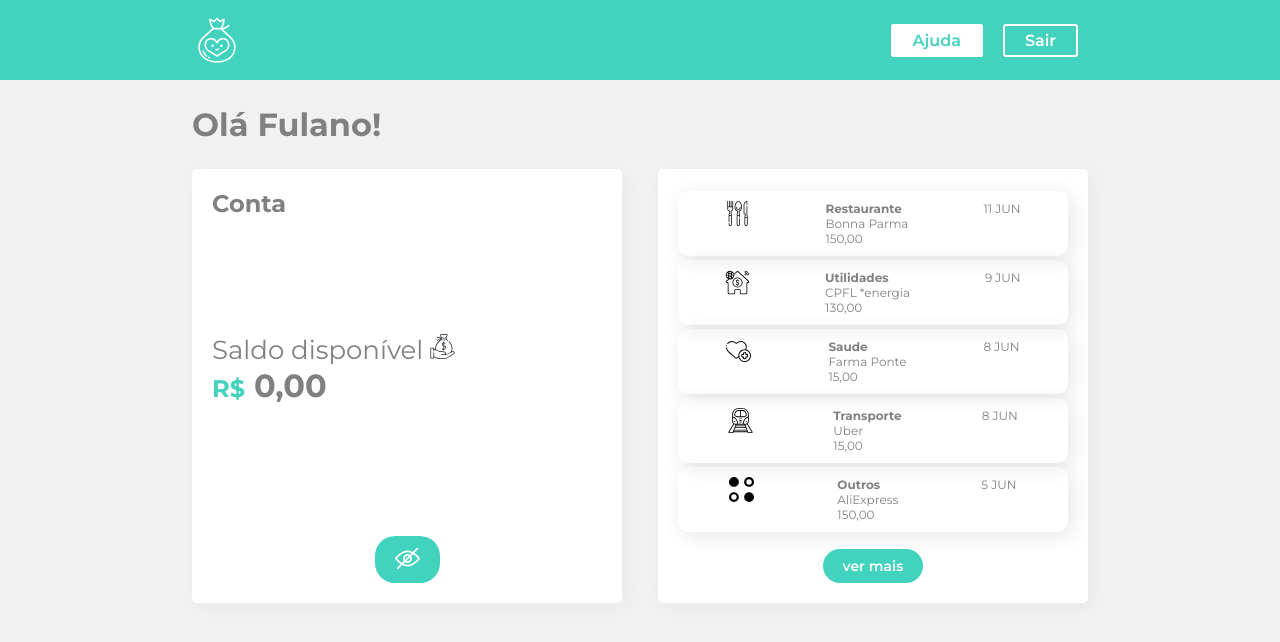
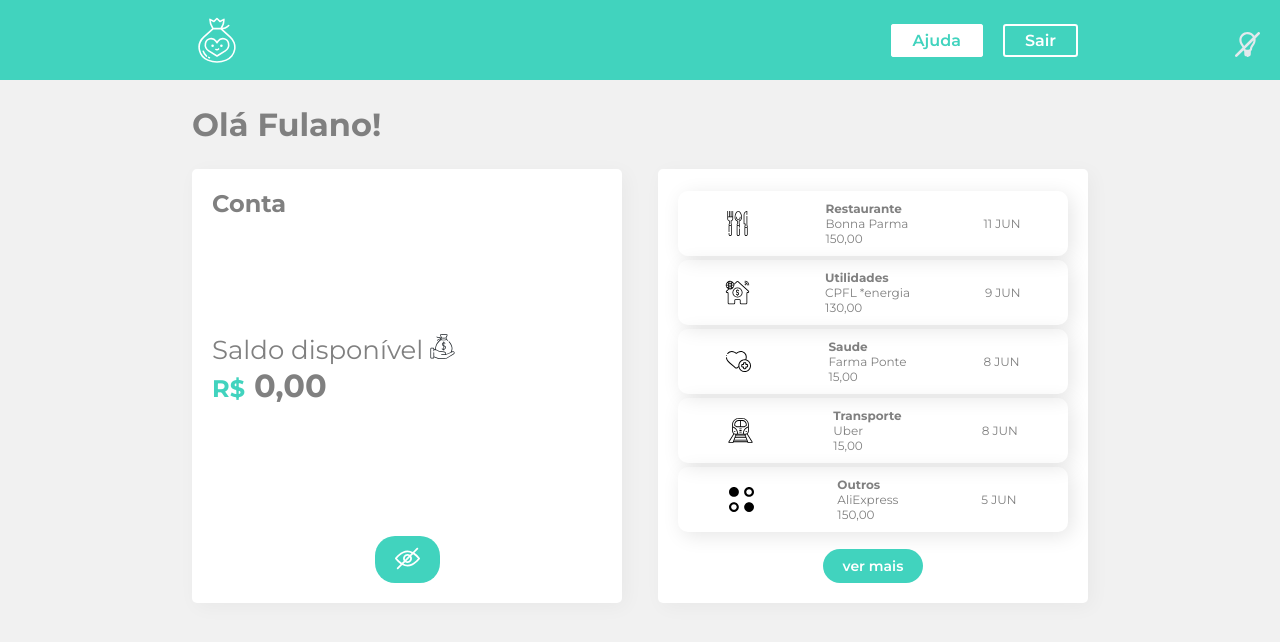
Before and after one commit to JVGS1111/Treinamento-styled-components-React, a React (Create React App) app: page / in a window 1280 px wide. Shown: the top 642 px of the page. Built offline with nearby package versions, Linux system fonts and the light colour scheme.

Commit message:
botao alterar tema implementado

```diff
--- a/src/App.js
+++ b/src/App.js
@@ -1,17 +1,31 @@
-import React from "react";
-
+import React, { useState } from "react";
+import { ThemeProvider } from "styled-components";
+import { temaClaro, temaEscuro } from "./Components/UI/temas";
 import Cabecalho from "./Components/Cabecalho";
 import Container from "./Components/Container";
 import { GlobalStyle } from "./Components/GlobalStyle"
+import { BtnTema } from "./Components/UI";
+import SwitchTema from "./Components/SwitchTema";
 
 
 function App() {
+  const [tema, setTema] = useState(true);
+
+  const toggleTema = () => {
+    setTema((tema) => !tema)
+  }
+
   return (
-    <>
+
+    <ThemeProvider theme={tema ? temaClaro : temaEscuro}>
       <GlobalStyle />
+      <BtnTema onClick={toggleTema}>
+        <SwitchTema tema={tema} />
+      </BtnTema>
       <Cabecalho />
       <Container />
-    </>
+    </ThemeProvider>
+
   );
 }
 
--- a/src/Components/Container/index.jsx
+++ b/src/Components/Container/index.jsx
@@ -6,15 +6,17 @@ import styled from "styled-components";
 import Extrato from "../Extrato"
 
 const Container = styled.div`
-  background-color: #f1f1f1;
+  background-color: ${({ theme }) => theme.body};
   min-height: 90vh;
   padding: 0px 15vw;
 `
+
 
 const Conteudo = styled.section`
   display: flex;
   flex-direction: row;
   justify-content: space-between;
+  color: ${({ theme }) => theme.text};
 
 
   @media (max-width: 800px) {
--- a/src/Components/GlobalStyle.js
+++ b/src/Components/GlobalStyle.js
@@ -7,7 +7,7 @@ export const GlobalStyle = createGlobalStyle`
     margin: 0;
     padding: 0;
     text-decoration: none;
-    color: grey;
+
   }
 
 `
--- a/src/Components/Items/index.jsx
+++ b/src/Components/Items/index.jsx
@@ -8,7 +8,7 @@ const Items = styled.div`
     border-radius: 10px;
     margin:2px 0;
     display: flex;
-    aling-items: center;
+    align-items: center;
     justify-content: space-around;
     padding:10px;
     font-size:12px;
--- /dev/null
+++ b/src/Components/SwitchTema/index.jsx
@@ -0,0 +1,11 @@
+import React from 'react';
+import ThemeOn from '../../assets/images/themeOn.svg'
+import ThemeOff from '../../assets/images/themeOff.svg'
+import { Icone } from '../UI';
+
+const claro = <Icone src={ThemeOn} alt="Tema Claro" />
+const escuro = <Icone src={ThemeOff} alt="Tema EScuro" />
+
+export default ({ tema }) => {
+    return tema ? escuro : claro
+}
--- a/src/Components/Titulo/index.jsx
+++ b/src/Components/Titulo/index.jsx
@@ -1,8 +1,8 @@
 import styled from "styled-components";
 
 const Titulo = styled.h1`
-  color: grey;
   padding: 25px 0;
+  color: ${({ theme }) => theme.text};;
 `
 
 export default Titulo;
--- a/src/Components/UI/Variaveis.js
+++ b/src/Components/UI/Variaveis.js
@@ -5,5 +5,5 @@ export const conteudoClaro = "white";
 export const textoFundoClaro = "grey";
 
 export const fundoEscuro = "#363537";
-export const conteudoEscuro = "5c5b5e";
+export const conteudoEscuro = "#5c5b5e";
 export const textoFundoEscuro = "FAFAFA";
--- a/src/Components/UI/index.js
+++ b/src/Components/UI/index.js
@@ -9,7 +9,7 @@ export const Box = styled.div`
     display: flex;
     flex-direction: column;
     justify-content: space-between;
-    background-color: white;
+    background-color:  ${({ theme }) => theme.inside};
     border-radius: 5px;
     box-shadow: 4px 4px 20px 0px rgba(0, 0, 0, 0.04);
     padding: 20px;
@@ -44,3 +44,12 @@ export const Saldo = styled.div`
     font-weight: 700;
     font-size: 32px;
 `
+
+export const BtnTema = styled.button`
+  position: absolute;
+  top: 4vh;
+  right: 20px;
+  background-color: inherit;
+  border:none;
+  cursor: pointer;
+`
--- /dev/null
+++ b/src/Components/UI/temas.js
@@ -0,0 +1,20 @@
+import {
+    fundoClaro,
+    conteudoClaro,
+    textoFundoClaro,
+    fundoEscuro,
+    conteudoEscuro,
+    textoFundoEscuro,
+} from "./Variaveis";
+
+export const temaClaro = {
+    body: fundoClaro,
+    inside: conteudoClaro,
+    text: textoFundoClaro
+}
+
+export const temaEscuro = {
+    body: fundoEscuro,
+    inside: conteudoEscuro,
+    text: textoFundoEscuro
+}
```
